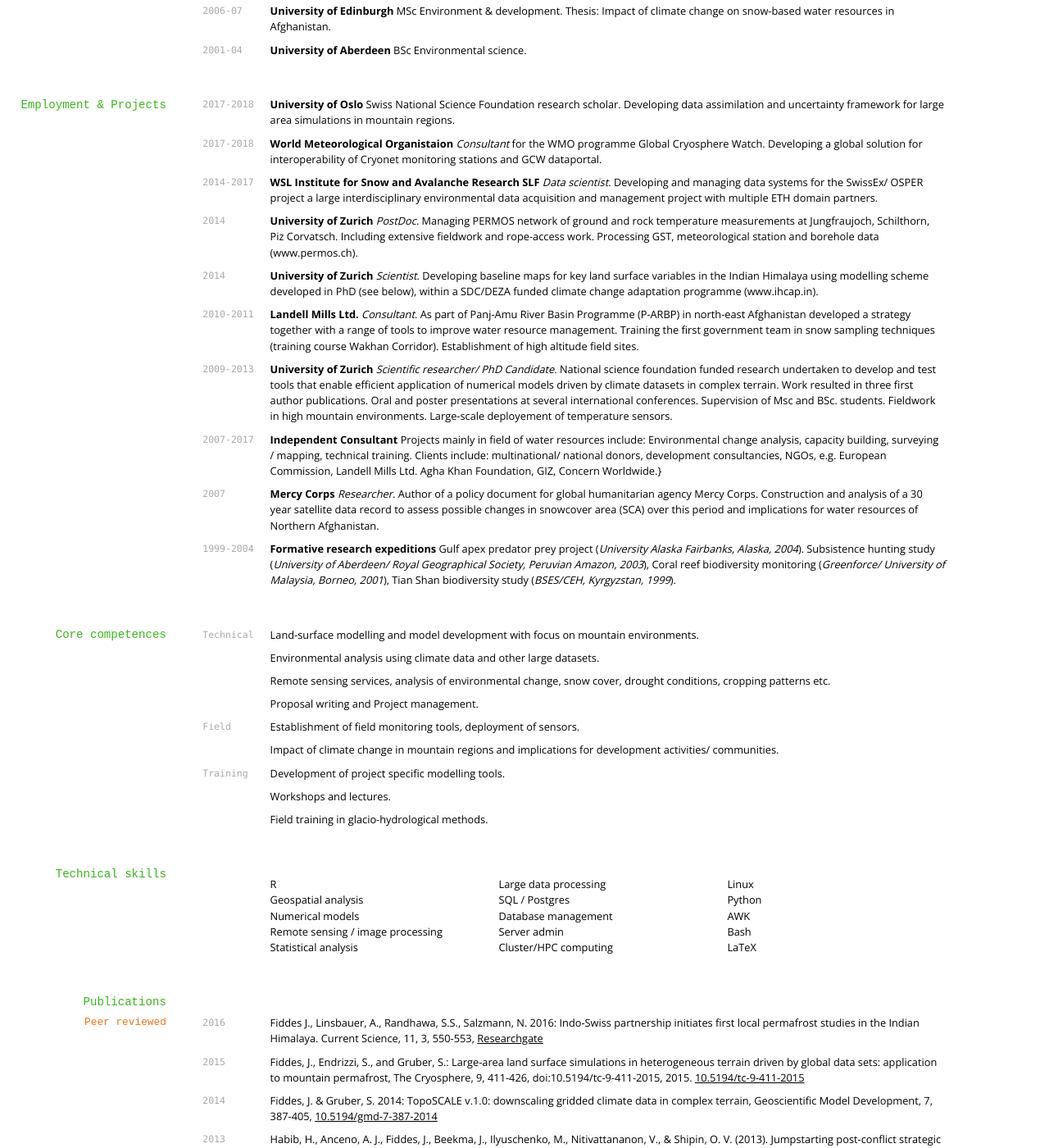
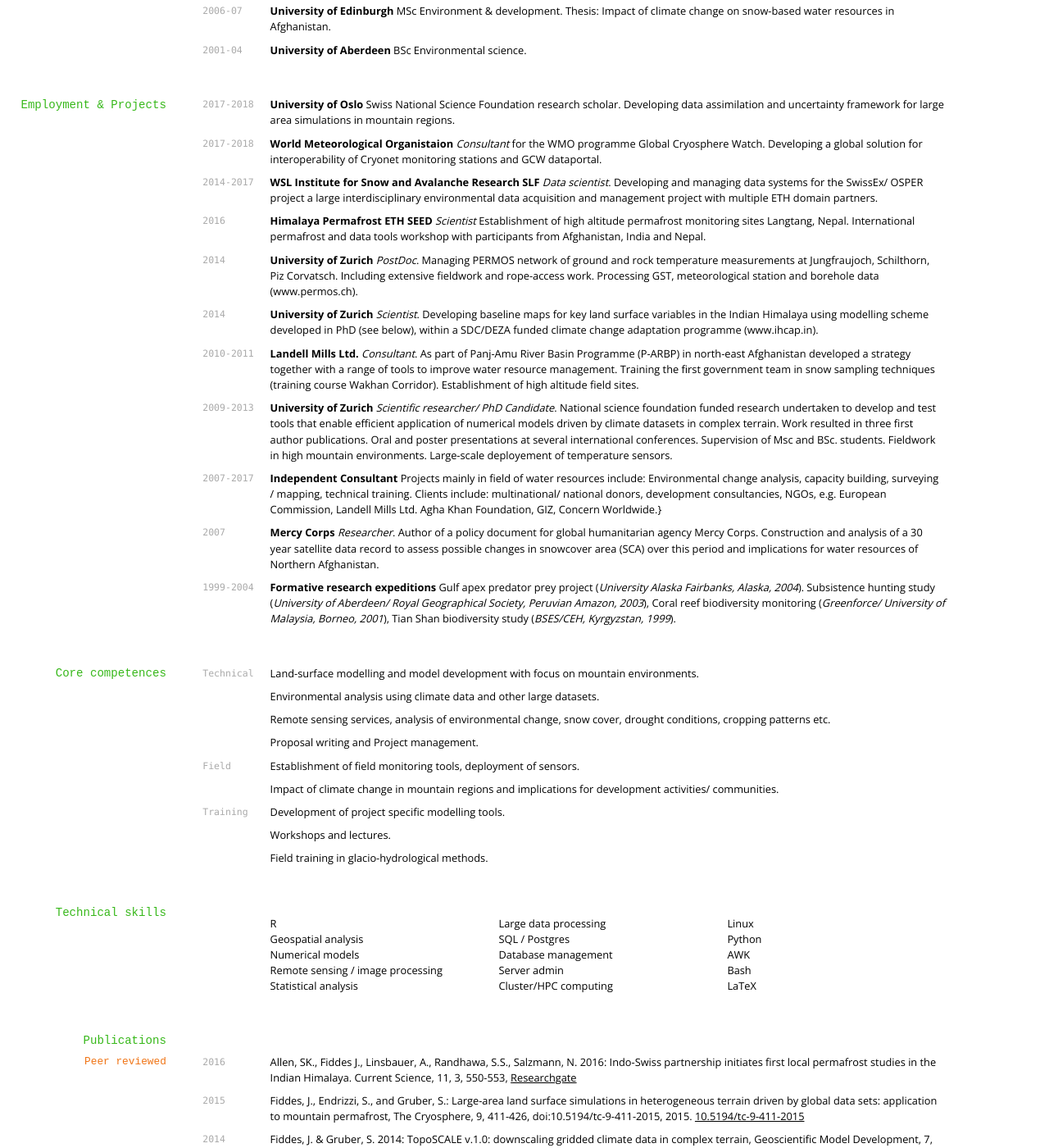
Before and after one commit to joelfiddes/joelfiddes.github.io, a Jekyll site: the page cv/index.html, which Jekyll copies as it is, in a window 1280 px wide and 1400 px high, scrolled down 365 px. Shown: the whole window at 82% size. Built offline with Jekyll 4.4.1, drawn with Linux system fonts in a browser that asks for light colours; nearby versions of some CDN libraries.

Commit message:
auto-commit

```diff
--- a/cv/index.html
+++ b/cv/index.html
@@ -55,6 +55,9 @@
 
 <p><code class="highlighter-rouge">2014-2017</code>
 <strong>WSL Institute for Snow and Avalanche Research SLF</strong> <em>Data scientist</em>. Developing and managing data systems for the SwissEx/ OSPER project a large interdisciplinary environmental data acquisition and management project with multiple ETH domain partners.</p>
+
+<p><code class="highlighter-rouge">2016</code>
+<strong>Himalaya Permafrost ETH SEED</strong> <em>Scientist</em> Establishment of high altitude permafrost monitoring sites Langtang, Nepal. International permafrost and data tools workshop with participants from Afghanistan, India and Nepal.</p>
 
 <p><code class="highlighter-rouge">2014</code>
 <strong>University of Zurich</strong> <em>PostDoc</em>. Managing PERMOS network of ground and rock temperature measurements at Jungfraujoch, Schilthorn, Piz Corvatsch. Including extensive fieldwork and rope-access work. Processing GST, meteorological station and borehole data (www.permos.ch).</p>
@@ -123,7 +126,7 @@
 
 <h3 id="peer-reviewed">Peer reviewed</h3>
 <p><code class="highlighter-rouge">2016</code>
-Fiddes J., Linsbauer, A., Randhawa, S.S., Salzmann, N. 2016: Indo-Swiss partnership initiates first local permafrost studies in the Indian Himalaya.
+Allen, SK., Fiddes J., Linsbauer, A., Randhawa, S.S., Salzmann, N. 2016: Indo-Swiss partnership initiates first local permafrost studies in the Indian Himalaya.
 Current Science, 11, 3, 550-553, <a href="https://www.researchgate.net/profile/Simon_Allen3/publication/305999744_Permafrost_studies_in_Kullu_district_Himachal_Pradesh/links/57a9b15708aef300152a09a4.pdf">Researchgate</a></p>
 
 <p><code class="highlighter-rouge">2015</code>
```
